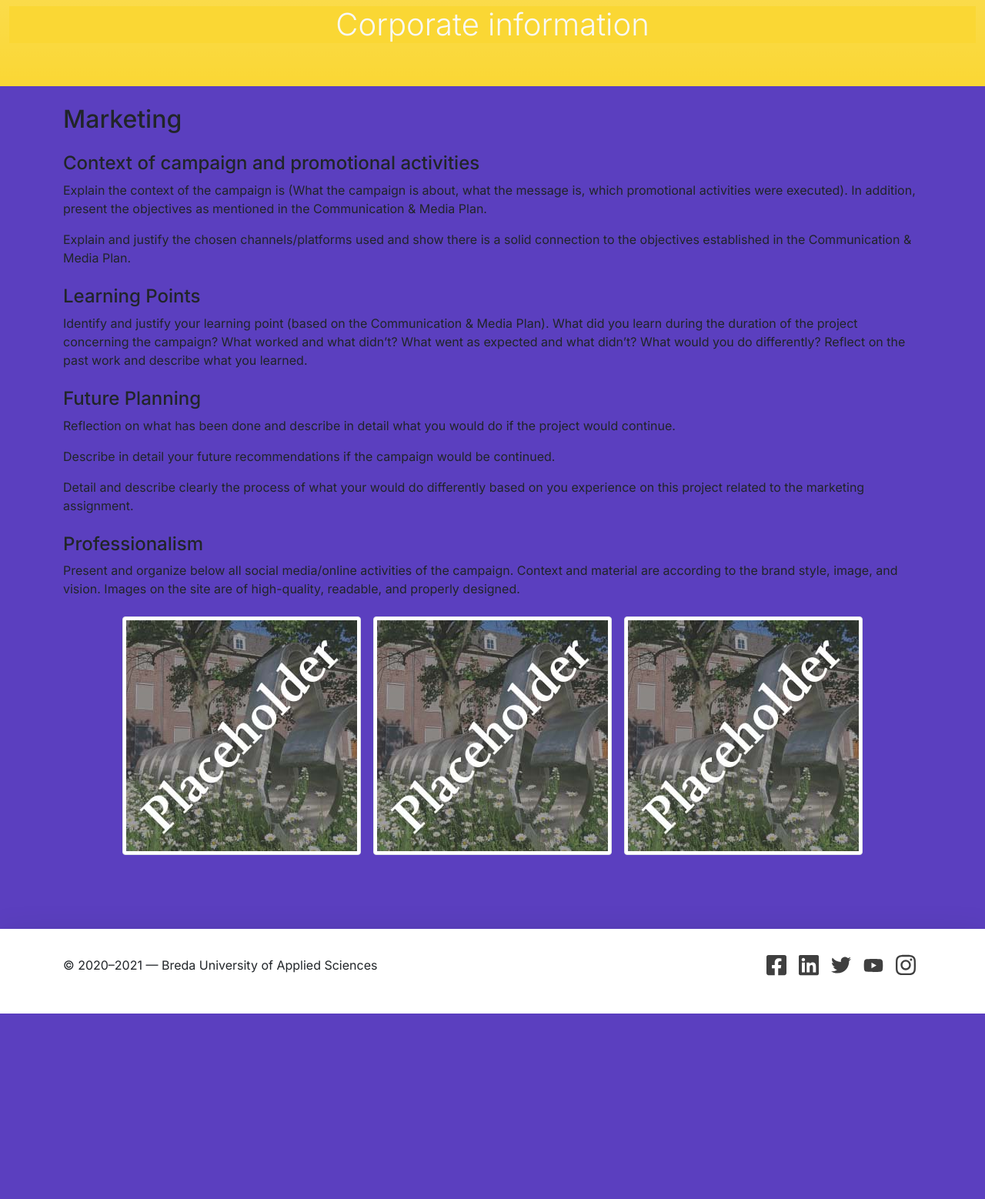
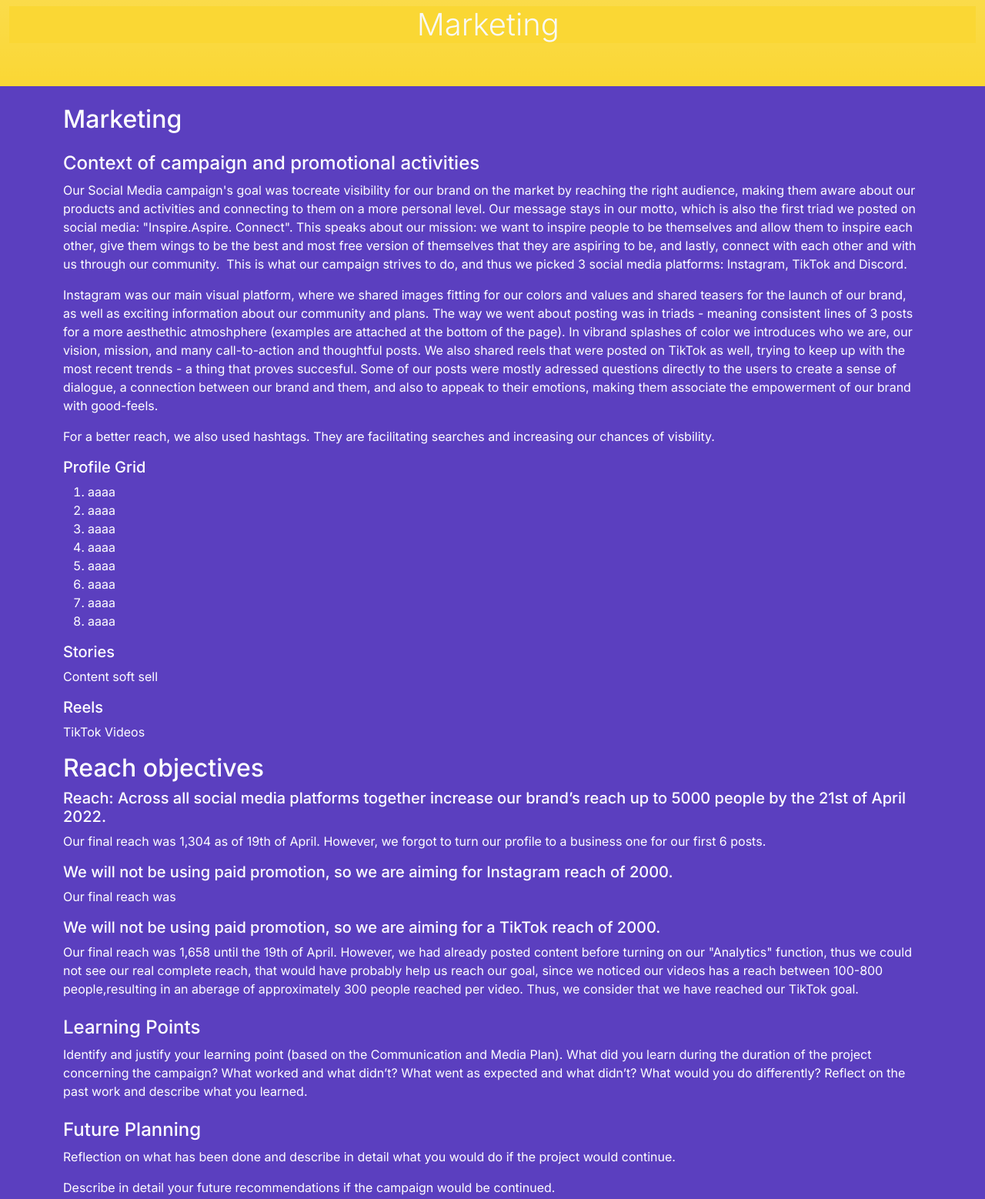
Before and after one commit to evaonescu/brand-dev-hex, a plain HTML site: page corporate.html in a window 1280 px wide. Shown: the part 120-1678 px from the top of the page at 77% size. Before the commit the page ends 1437 px from the top, so only its background shows below. Drawn offline with nearby package versions, Linux system fonts and the light colour scheme.

Commit message:
corporate

```diff
--- a/corporate.html
+++ b/corporate.html
@@ -57,22 +57,46 @@
     <!-- End of navigation bar -->
 
     <header class="py-2 py-md-4 py-lg-5 text-center container-fluid bg-gradient text-light" style="background-color:#FAD734">
-      <h1 class="fw-light" style="background-color:#FAD734" >Corporate information</h1>
+      <h1 class="fw-light" style="background-color:#FAD734" >Marketing&nbsp;</h1>
     </header>
 
     <main class="container py-4">
-      <h2>Marketing</h2>
-      <h4 class="mt-4">Context of campaign and promotional activities</h4>
-      <p>Explain the context of the campaign is (What the campaign is about, what the message is, which promotional activities were executed). In addition, present the objectives as mentioned in the Communication & Media Plan.</p>
-      <p>Explain and justify the chosen channels/platforms used and show there is a solid connection to the objectives established in the Communication & Media Plan.</p>
-      <h4 class="mt-4">Learning Points</h4>
-      <p>Identify and justify your learning point (based on the Communication & Media Plan). What did you learn during the duration of the project concerning the campaign? What worked and what didn’t? What went as expected and what didn’t? What would you do differently? Reflect on the past work and describe what you learned.</p>
-      <h4 class="mt-4">Future Planning</h4>
-      <p>Reflection on what has been done and describe in detail what you would do if the project would continue.</p>
-      <p>Describe in detail your future recommendations if the campaign would be continued.</p>
-      <p>Detail and describe clearly the process of what your would do differently based on you experience on this project related to the marketing assignment.</p>
-      <h4 class="mt-4">Professionalism</h4>
-      <p>Present and organize below all social media/online activities of the campaign. Context and material are according to the brand style, image, and vision. Images on the site are of high-quality, readable, and properly designed.</p>
+      <h2 style="text-align: left; color:white">Marketing</h2>
+      <h4 class="mt-4" style="text-align: left; color:white">Context of campaign and promotional activities</h4>
+      <p style="text-align: left; color:white">Our Social Media campaign's goal was tocreate visibility for our brand on the market by reaching the right audience, making them aware about our products and activities and connecting to them on a more personal level. Our message stays in our motto, which is also the first triad we posted on social media: "Inspire.Aspire. Connect". This speaks about our mission: we want to inspire people to be themselves and allow them to inspire each other, give them wings to be the best and most free version of themselves that they are aspiring to be, and lastly, connect with each other and with us through our community.&nbsp; This is what our campaign strives to do, and thus we picked 3 social media platforms: Instagram, TikTok and Discord.</p>
+      <p style="text-align: left; color:white">Instagram was our main visual platform, where we shared images fitting for our colors and values and shared teasers for the launch of our brand, as well as exciting information about our community and plans. The way we went about posting was in triads - meaning consistent lines of 3 posts for a more aesthethic atmoshphere (examples are attached at the bottom of the page). In vibrand splashes of color we introduces who we are, our vision, mission, and many call-to-action and thoughtful posts. We also shared reels that were posted on TikTok as well, trying to keep up with the most recent trends - a thing that proves succesful. Some of our posts were mostly adressed questions directly to the users to create a sense of dialogue, a connection between our brand and them, and also to appeak to their emotions, making them associate the empowerment of our brand with good-feels.&nbsp; &nbsp; &nbsp; &nbsp; &nbsp;</p>
+      <p style="text-align: left; color:white"> For a better reach, we also used hashtags. They are facilitating searches and increasing our chances of visbility.</p>
+		<h5 style="text-align: left; color:white">Profile Grid</h5>
+		<ol style="text-align: left; color:white">
+			<li>aaaa</li>
+			<li>aaaa</li>
+			<li>aaaa</li>
+			<li>aaaa</li>
+			<li>aaaa</li>
+			<li>aaaa</li>
+			<li>aaaa</li>
+			<li>aaaa</li>
+		</ol>
+		<h5 style="text-align: left; color:white">Stories</h5>
+		<p style="text-align: left; color:white"> Content soft sell</p>
+		<h5 style="text-align: left; color:white">Reels</h5>
+		<p style="text-align: left; color:white"> TikTok Videos</p>
+		<h2 style="text-align: left; color:white">Reach objectives</h2>
+<h5 style="text-align: left; color:white">Reach: Across all social media platforms together increase our brand’s reach up to 5000 people by the 21st of April 2022.</h5>
+		<p style="text-align: left; color:white"> Our final reach was 1,304 as of 19th of April. However, we forgot to turn our profile to a business one for our first 6 posts.</p>
+		<h5 style="text-align: left; color:white">We will not be using paid promotion, so we are aiming for Instagram reach of 2000.</h5>
+		<p style="text-align: left; color:white"> Our final reach was</p>
+		<h5 style="text-align: left; color:white"> We will not be using paid promotion, so we are aiming for a TikTok reach of 2000.</h5>
+	  <p style="text-align: left; color:white"> Our final reach was 1,658 until the 19th of April. However, we had already posted content before turning on our "Analytics" function, thus we could not see our real complete reach, that would have probably help us reach our goal, since we noticed our videos has a reach between 100-800 people,resulting in an aberage of approximately 300 people reached per video. Thus, we consider that we have reached our TikTok goal.&nbsp;</p>
+
+<h4 class="mt-4" style="text-align: left; color:white">Learning Points</h4>
+      <p style="text-align: left; color:white">Identify and justify your learning point (based on the Communication and Media Plan). What did you learn during the duration of the project concerning the campaign? What worked and what didn’t? What went as expected and what didn’t? What would you do differently? Reflect on the past work and describe what you learned.</p>
+      <h4 class="mt-4" style="text-align: left; color:white">Future Planning</h4>
+      <p style="text-align: left; color:white">Reflection on what has been done and describe in detail what you would do if the project would continue.</p>
+      <p style="text-align: left; color:white">Describe in detail your future recommendations if the campaign would be continued.</p>
+      <p style="text-align: left; color:white">Detail and describe clearly the process of what your would do differently based on you experience on this project related to the marketing assignment.</p>
+      <h4 class="mt-4" style="text-align: left; color:white">Professionalism</h4>
+      <p style="text-align: left; color:white">Present and organize below all social media/online activities of the campaign. Context and material are according to the brand style, image, and vision. Images on the site are of high-quality, readable, and properly designed.</p>
       <ul class="list-unstyled d-flex flex-wrap justify-content-center align-items-center">
         <li class="m-2">
           <a href="#"><!-- Please make a link to your socials instead -->
```
